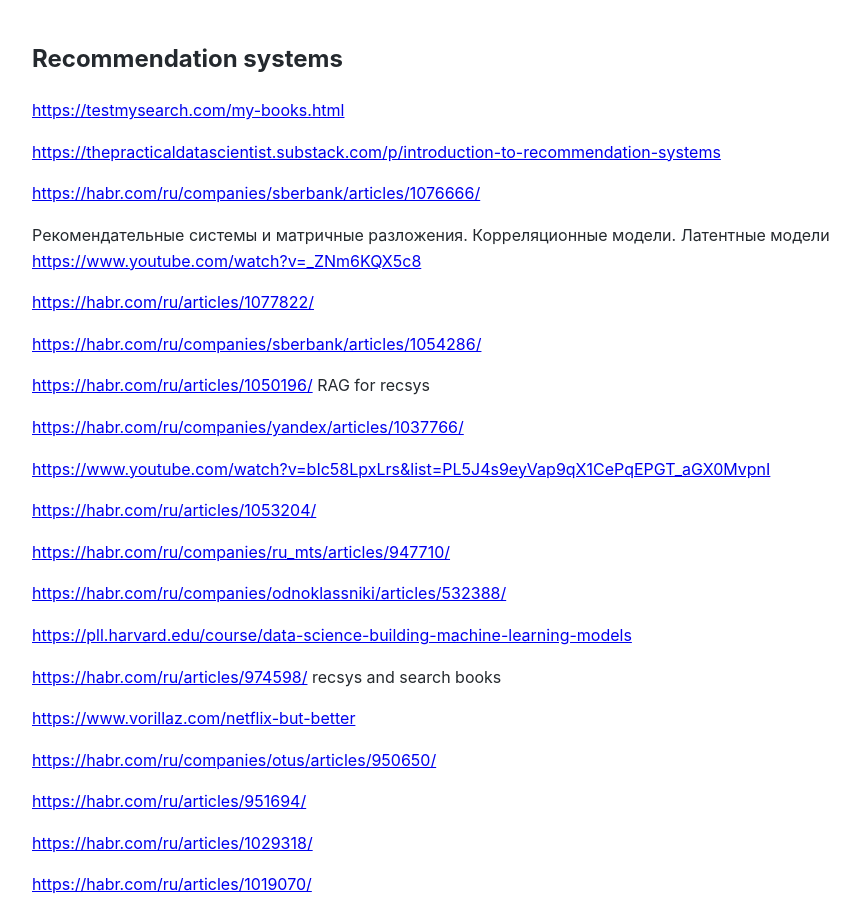
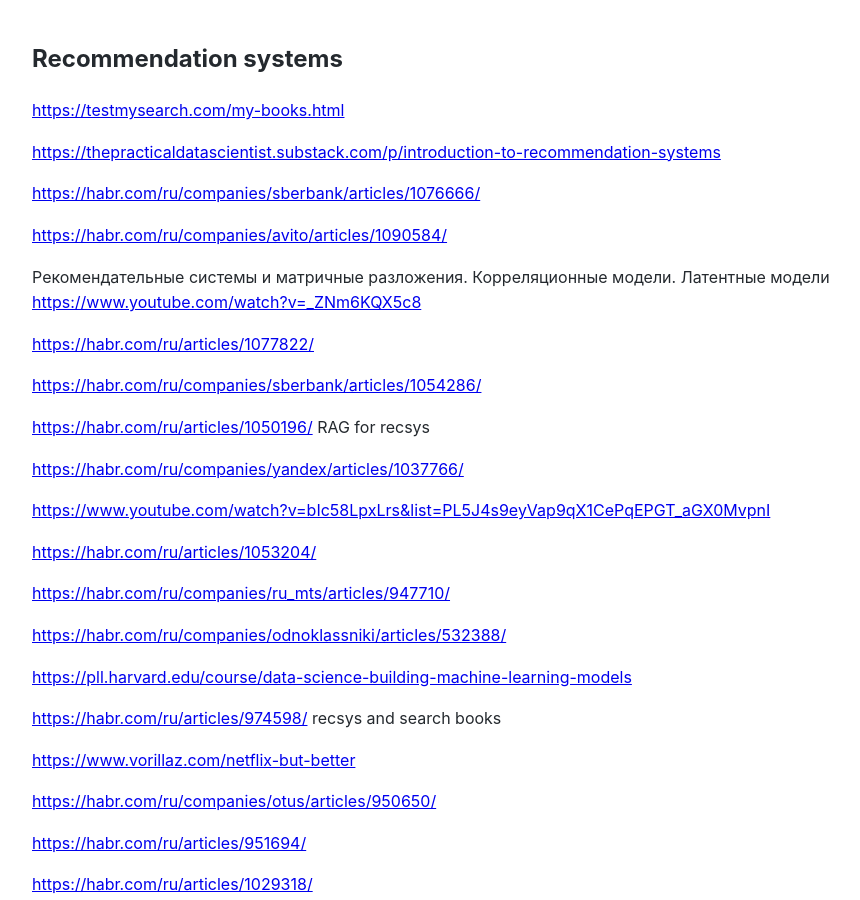
Before and after one commit to Michael-Lubinsky/michael-lubinsky.github.com, a Jekyll site: the page built from ml/recsys.md, in a window 1280 px wide and 900 px high. Shown: the whole window, without its empty margins (158-1018 px from the left). Built offline with Jekyll 4.4.1, drawn with Linux system fonts in a browser that asks for light colours; our own code applies the rules of GitHub Pages for plain Markdown files.

Commit message:
Update recsys.md

```diff
--- a/ml/recsys.md
+++ b/ml/recsys.md
@@ -5,6 +5,8 @@
 <https://thepracticaldatascientist.substack.com/p/introduction-to-recommendation-systems>
 
 <https://habr.com/ru/companies/sberbank/articles/1076666/>
+
+<https://habr.com/ru/companies/avito/articles/1090584/>
 
 Рекомендательные системы и матричные разложения. Корреляционные модели. Латентные модели
 <https://www.youtube.com/watch?v=_ZNm6KQX5c8>
```
